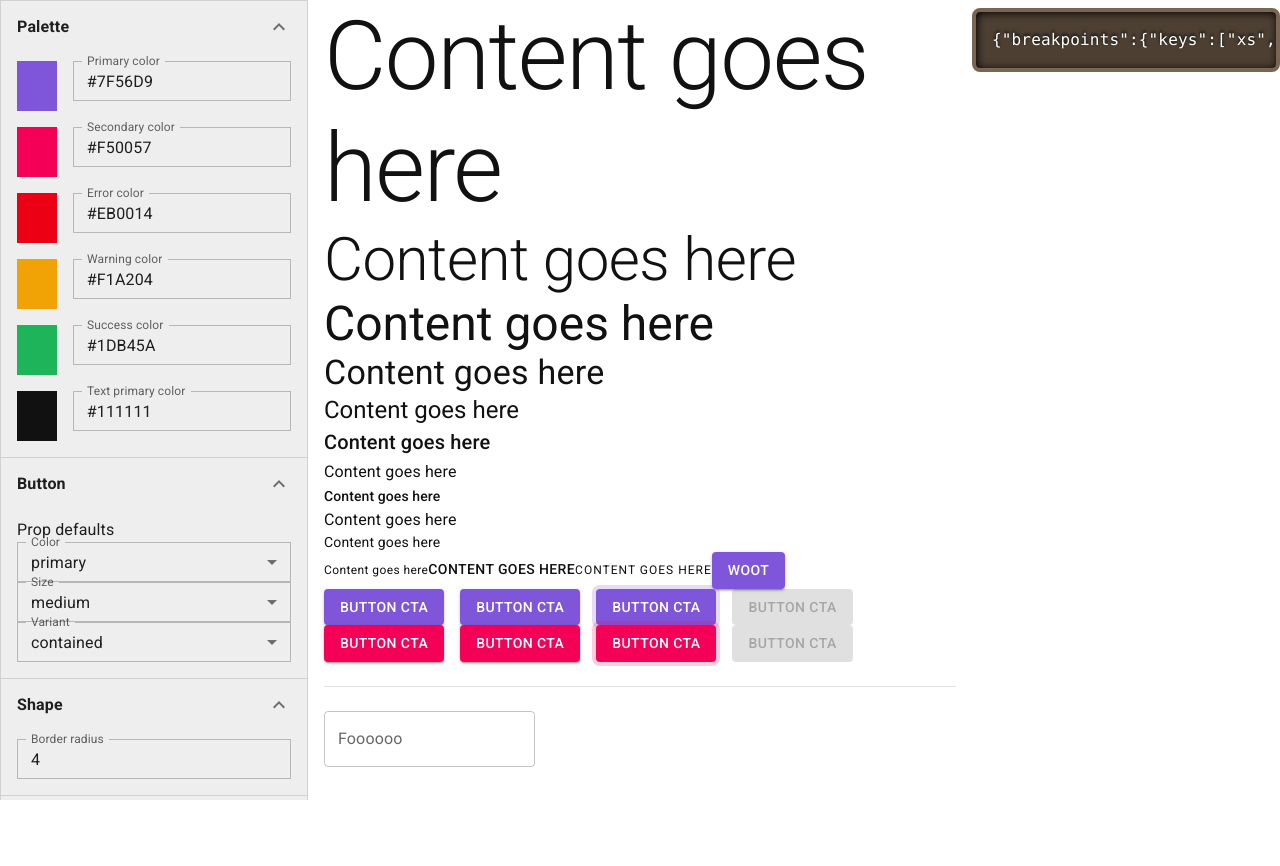
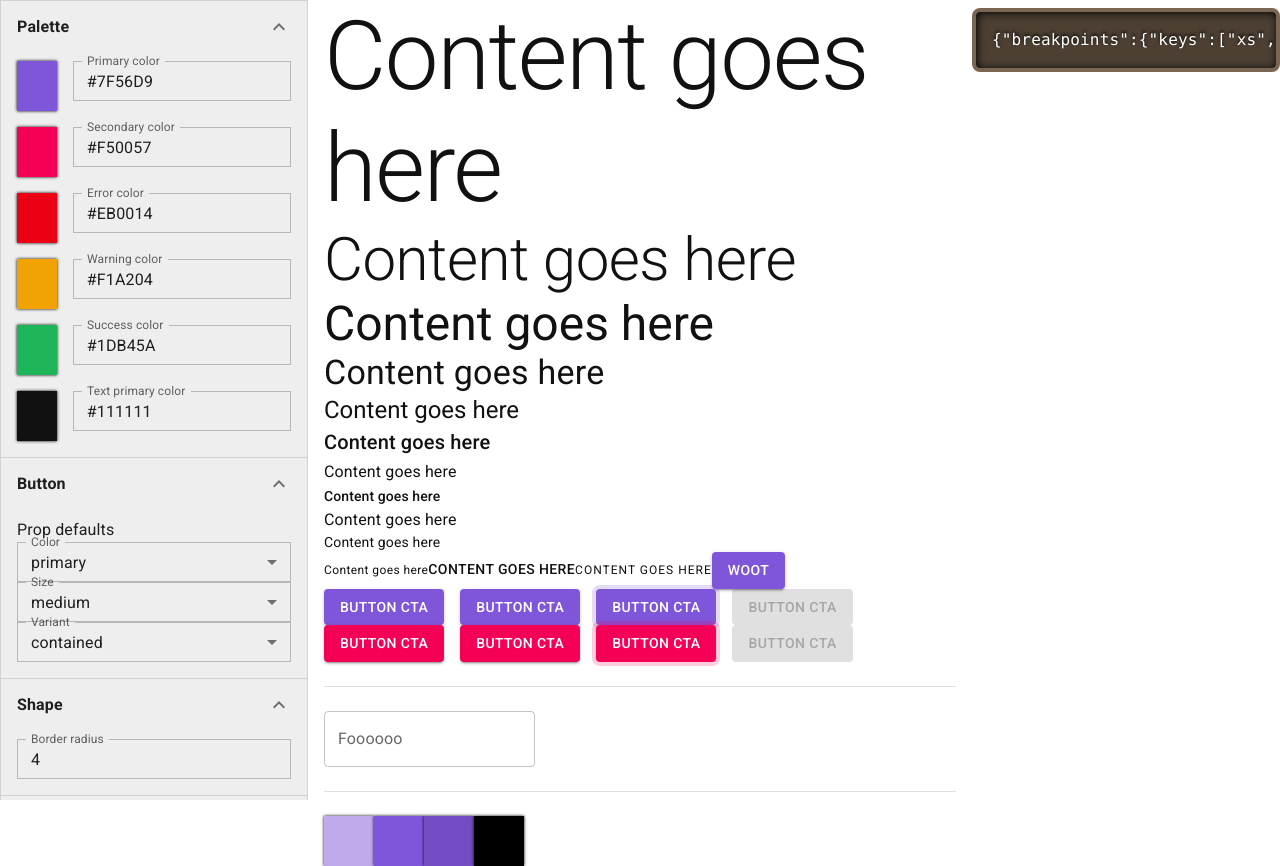
Before and after one commit to sernstberger/mui-theme-creator, a React (Create React App) app: page / in a window 1280 px wide. Before the commit the page ends 800 px from the top, so only its background shows below. Built offline with nearby package versions, Linux system fonts and the light colour scheme; a web font is replaced by a local one.

Commit message:
add primary color

```diff
--- a/src/App.tsx
+++ b/src/App.tsx
@@ -14,6 +14,7 @@ import Sidebar from "./components/Sidebar";
 import { useFormikContext } from "formik";
 import CssBaseline from "@mui/material/CssBaseline";
 import { ThemeProvider } from "@mui/material/styles";
+import ColorSwatch from "./components/ColorSwatch";
 
 const App = () => {
   const { values } = useFormikContext<any>();
@@ -86,6 +87,22 @@ const App = () => {
             <div>
               <TextField label="Foooooo" />
             </div>
+            <br />
+            <Divider />
+            <br />
+            <Stack direction="row">
+              <ColorSwatch color={values.palette.primary.light} />
+              <ColorSwatch color={values.palette.primary.main} />
+              <ColorSwatch color={values.palette.primary.dark} />
+              <ColorSwatch color={values.palette.primary.contrastText} />
+            </Stack>
+
+            {/* <Stack direction="row">
+              <ColorSwatch color={values.palette.secondary.light} />
+              <ColorSwatch color={values.palette.secondary.main} />
+              <ColorSwatch color={values.palette.secondary.dark} />
+              <ColorSwatch color={values.palette.secondary.contrastText} />
+            </Stack> */}
           </>
         </ThemeProvider>
       </Grid>
--- /dev/null
+++ b/src/components/ColorSwatch/index.tsx
@@ -0,0 +1,8 @@
+import Box from "@mui/material/Box";
+import { useFormikContext } from "formik";
+
+const ColorSwatch = ({ color }: any) => {
+  return <Box sx={{ backgroundColor: color, boxShadow: '0 0 3px black' }} height={50} width={50} />;
+};
+
+export default ColorSwatch;
--- a/src/components/Sidebar/Palette/Color.tsx
+++ b/src/components/Sidebar/Palette/Color.tsx
@@ -1,21 +1,51 @@
-import * as React from "react";
+import { useEffect } from "react";
 import Box from "@mui/material/Box";
 import InputLabel from "@mui/material/InputLabel";
 import MenuItem from "@mui/material/MenuItem";
 import FormControl from "@mui/material/FormControl";
-import { Formik, Field, Form, FormikHelpers, useFormikContext } from "formik";
-import { Stack, TextField } from "@mui/material";
+import {
+  Formik,
+  Field,
+  Form,
+  FormikHelpers,
+  useFormikContext,
+  getIn,
+} from "formik";
+import {
+  lighten,
+  darken,
+  Stack,
+  TextField,
+  getContrastRatio,
+} from "@mui/material";
 import TextInput from "../../Form/TextInput";
+import ColorSwatch from "../../ColorSwatch";
 
 const Color = ({ field, label }: any) => {
-  const { values, handleChange, touched, errors } = useFormikContext<any>();
+  const { values, handleChange, touched, setFieldValue } =
+    useFormikContext<any>();
+
+  useEffect(() => {
+    setFieldValue(
+      "palette.primary.light",
+      lighten(values.palette.primary.main, 0.5)
+    );
+    setFieldValue(
+      "palette.primary.dark",
+      darken(values.palette.primary.main, 0.1)
+    );
+    const foo =
+      getContrastRatio(values.palette.primary.main, "#000") >= 3
+        ? "#000"
+        : "#fff";
+    setFieldValue("palette.primary.contrastText", foo);
+    console.log("^^^", foo);
+  }, [getIn(values, field)]);
+
   return (
     <Stack direction="row" spacing={2}>
-      <Box style={{ backgroundColor: values[field] }} height={50} width={50} />
+      <ColorSwatch color={getIn(values, field)} />
       <TextInput {...{ field, label }} />
-      {/* <Box style={{ backgroundColor: values[field] }} height={50} width={50} />
-      <Box style={{ backgroundColor: values[field] }} height={50} width={50} />
-      <Box style={{ backgroundColor: values[field] }} height={50} width={50} /> */}
     </Stack>
   );
 };
--- a/src/components/Sidebar/Palette/index.tsx
+++ b/src/components/Sidebar/Palette/index.tsx
@@ -6,8 +6,8 @@ const Palette = () => {
   return (
     <Layout title="Palette">
       <Stack spacing={2}>
-        <Color field="primaryColor" label="Primary color" />
-        <Color field="secondaryColor" label="Secondary color" />
+        <Color field="palette.primary.main" label="Primary color" />
+        <Color field="palette.secondary.main" label="Secondary color" />
         <Color field="errorColor" label="Error color" />
         <Color field="warningColor" label="Warning color" />
         <Color field="successColor" label="Success color" />
--- a/src/index.tsx
+++ b/src/index.tsx
@@ -14,9 +14,19 @@ interface TypographyStyles {
   letterSpacing: number | string;
 }
 
+interface Foo {
+  light: string;
+  main: string;
+  dark: string;
+  contrastText: string;
+}
+
 interface Values {
-  primaryColor: string;
-  secondaryColor: string;
+  palette: {
+    primary: Foo;
+    secondary: Foo;
+  };
+
   errorColor: string;
   warningColor: string;
   successColor: string;
@@ -63,8 +73,21 @@ ReactDOM.render(
   <Formik
     // enableReinitialize
     initialValues={{
-      primaryColor: "#7F56D9",
-      secondaryColor: "#F50057",
+      palette: {
+        primary: {
+          light: "#a08dc9",
+          main: "#7F56D9",
+          dark: "#4b2f8c",
+          contrastText: "#fff",
+        },
+        secondary: {
+          light: "#a08dc9",
+          main: "#F50057",
+          dark: "#4b2f8c",
+          contrastText: "#fff",
+        },
+      },
+
       errorColor: "#EB0014",
       warningColor: "#F1A204",
       successColor: "#1DB45A",
--- a/src/theme/dynamicTheme.tsx
+++ b/src/theme/dynamicTheme.tsx
@@ -1,5 +1,5 @@
 import { createTheme } from "@mui/material/styles";
-import { alpha, lighten, darken } from "@mui/material";
+import { alpha, lighten, darken, getContrastRatio } from "@mui/material";
 import { useFormikContext } from "formik";
 
 const theme = () => {
@@ -21,15 +21,15 @@ const theme = () => {
     },
     palette: {
       primary: {
-        light: lighten(values.primaryColor, 0.5),
-        main: values.primaryColor,
-        dark: darken(values.primaryColor, 0.1),
+        light: lighten(values.palette.primary.main, 0.5),
+        main: values.palette.primary.main,
+        dark: darken(values.palette.primary.main, 0.1),
         contrastText: "#FFF",
       },
       secondary: {
-        light: lighten(values.secondaryColor, 0.5),
-        main: values.secondaryColor,
-        dark: darken(values.secondaryColor, 0.1),
+        light: lighten(values.palette.secondary.main, 0.5),
+        main: values.palette.secondary.main,
+        dark: darken(values.palette.secondary.main, 0.1),
         contrastText: "#FFF",
       },
 
@@ -87,15 +87,15 @@ const theme = () => {
         styleOverrides: {
           containedPrimary: {
             "&.Mui-focusVisible": {
-              boxShadow: `0 0 0 4px ${alpha(values.primaryColor, 0.2)}`,
+              boxShadow: `0 0 0 4px ${alpha(values.palette.primary.main, 0.2)}`,
             },
             // "&:hover": {
-            //   boxShadow: `0 0 0 4px ${alpha(values.primaryColor, 0.2)}`,
+            //   boxShadow: `0 0 0 4px ${alpha(values.palette.primary.main, 0.2)}`,
             // },
           },
           containedSecondary: {
             "&.Mui-focusVisible": {
-              boxShadow: `0 0 0 4px ${alpha(values.secondaryColor, 0.2)}`,
+              boxShadow: `0 0 0 4px ${alpha(values.palette.secondary.main, 0.2)}`,
             },
             // "&:hover": {
             //   boxShadow: `0 0 0 4px ${alpha(values.primaryColor, 0.2)}`,
```
